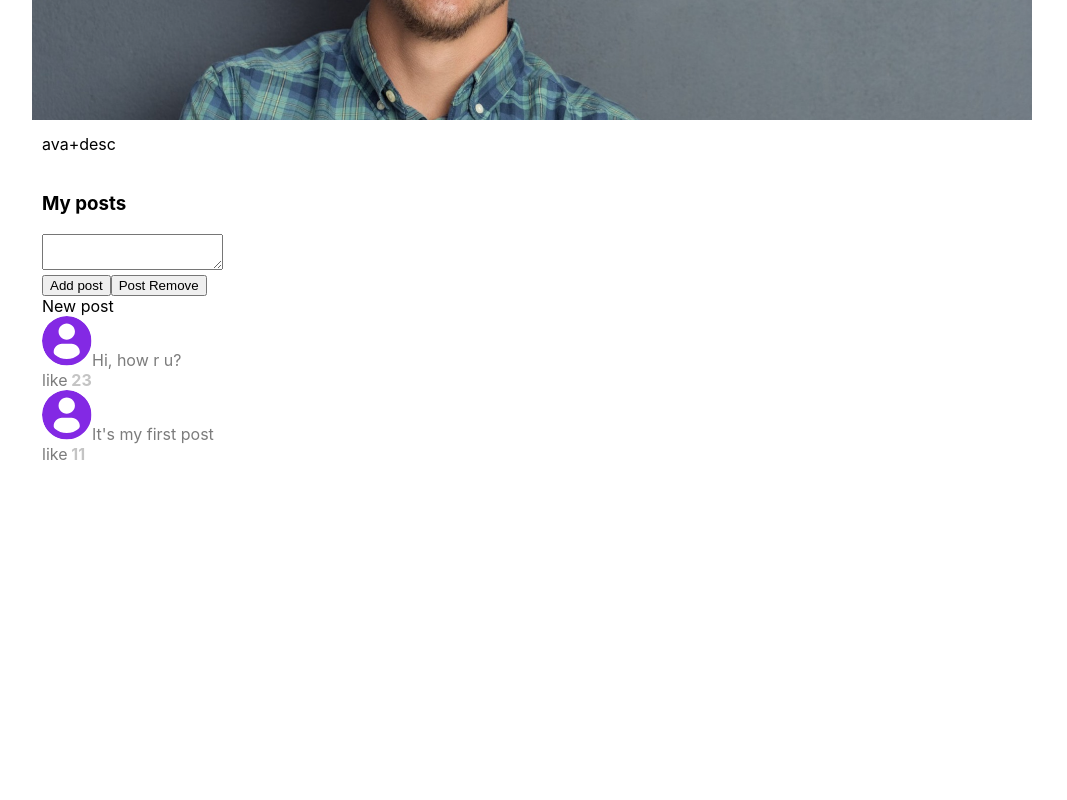
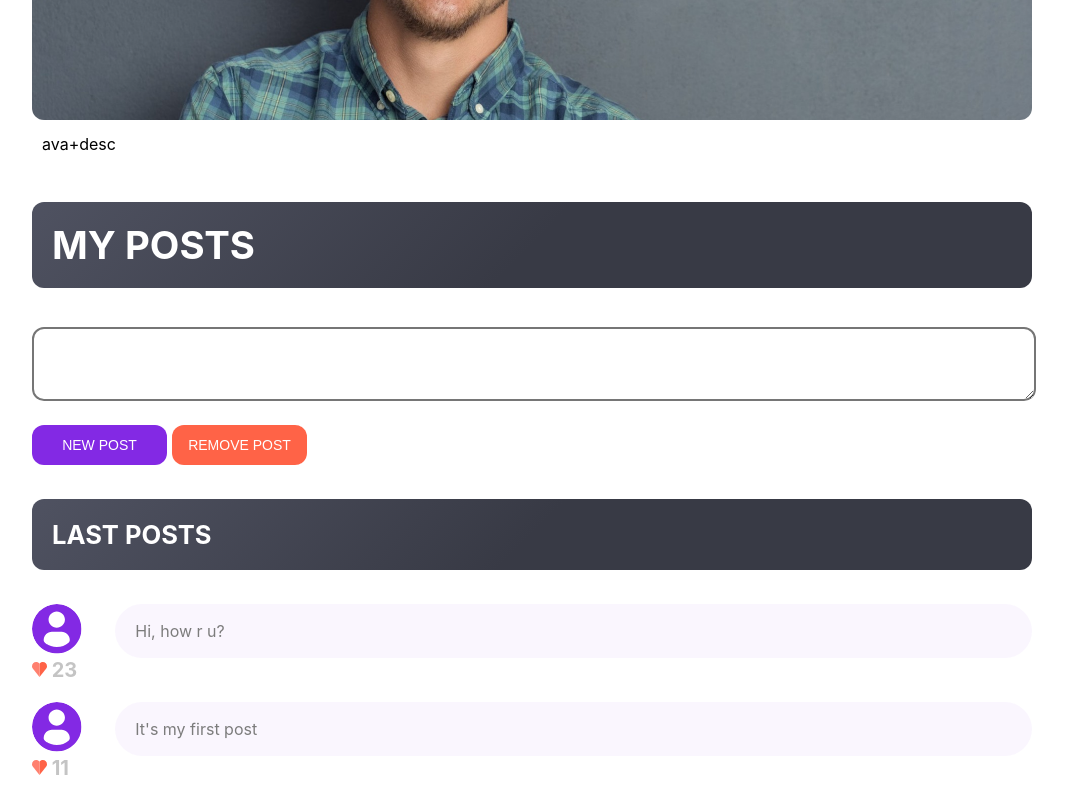
Before and after one commit to maxsergeev/socialnetwork, a React (Create React App) app: page /profile in a window 1280 px wide. Shown: the part 364-1164 px from the top of the page, without its empty margins (208-1275 px from the left). Before the commit the page ends 838 px from the top, so only its background shows below. Built offline with nearby package versions, Linux system fonts and the light colour scheme.

Commit message:
new styles in /Profile

```diff
--- a/src/components/Profile/MyPosts/MyPosts.jsx
+++ b/src/components/Profile/MyPosts/MyPosts.jsx
@@ -6,16 +6,21 @@ const MyPosts = () => {
     return (
 
         <div className={style.postsBlock}>
-            <h3>My posts</h3>
             <div>
-                <div>
+                <h3>MY POSTS</h3>
+            </div>
+
+            <div className={style.postNew}>
+                <div className={style.postTextArea}>
                     <textarea></textarea>
                 </div>
+                <div className={style.postButtons}>
+                    <button className={style.btn + ' ' + style.btnAdd}>NEW POST</button>
+                    <button className={style.btn + ' ' + style.btnRemove}>REMOVE POST</button>
+                </div>
 
-                <button>Add post</button>
-                <button>Post Remove</button>
             </div>
-            <div>New post</div>
+            <h4>LAST POSTS</h4>
             <div className={style.post}>
                 <Post message='Hi, how r u?' likeCount='23'/>
                 <Post message="It's my first post" likeCount='11'/>
--- a/src/components/Profile/MyPosts/MyPosts.module.css
+++ b/src/components/Profile/MyPosts/MyPosts.module.css
@@ -1,7 +1,81 @@
 .postsBlock{
-    padding: 10px;
+    /*padding: 10px;*/
 }
 
 .posts {
     margin-top: 10px;
 }
+h3,h4{
+    background-color: #383a45;
+    background-image: linear-gradient(
+            135deg, #4f5261 0%, #383a45 50%);
+    padding: 20px;
+    /*margin: 0 -10px 20px -10px;*/
+    color: #fff;
+    border-radius: 12px;
+}
+h3{
+    font-size: 2.4rem;
+}
+h4{
+    font-size: 1.6rem;
+}
+
+.postTextArea textarea{
+    border-radius: 12px;
+    border-width: 2px;
+    width: calc(100% - 40px);
+    max-width: 1000px;
+    resize: vertical;
+    min-height: 30px;
+    max-height: 100px;
+    height: 30px;
+    transition: all .6s;
+    padding: 20px;
+    font-family: monospace;
+    font-size: 18px;
+}
+.postTextArea textarea:focus-visible{
+    outline: none;
+    border-radius: 12px;
+    border-color: #8329E4;
+    border-width: 2px;
+    transition: all .6s;
+}
+.postButtons{
+    margin-top: 20px;
+}
+.postNew{
+
+}
+.postButtons .btn{
+    transition: all .6s;
+    border-bottom: none;
+    background: #7C7C7C;
+    border: none;
+    width: 135px;
+    height: 40px;
+    font-size: 14px;
+    color: white;
+    margin-right: 5px;
+    border-radius: 12px;
+    padding: 12px;
+}
+.postButtons .btnAdd{
+    background: #8329E4;
+}
+.postButtons .btnAdd:hover{
+    background: #8c49d0;
+}
+.postButtons .btnAdd:active{
+    background: #65438d;
+}
+.postButtons .btnRemove{
+    background: #ff6347;
+}
+.postButtons .btnRemove:hover{
+    background: #ff806f;
+}
+.postButtons .btnRemove:active{
+    background: #aa574b;
+}
--- a/src/components/Profile/MyPosts/Post/Post.jsx
+++ b/src/components/Profile/MyPosts/Post/Post.jsx
@@ -1,16 +1,19 @@
 import React from 'react';
 import style from './Post.module.css';
 import postPhoto from './../../../../images/profile-user.svg'
+import heartLike from './../../../../images/heart-like.svg'
 
 const Post = (props) => {
     return (
         <div className={style.item}>
-
+            <div className={style.itemPhoto}>
                 <img src={postPhoto}/>
-
-            {props.message}
-            <div>
-                <span>like</span>
+            </div>
+            <div className={style.itemMessage}>
+                {props.message}
+            </div>
+            <div className={style.itemLike}>
+                <span><img src={heartLike} alt=""/></span>
                 <span className={style.likeCount}> {props.likeCount}</span>
             </div>
 
--- a/src/components/Profile/MyPosts/Post/Post.module.css
+++ b/src/components/Profile/MyPosts/Post/Post.module.css
@@ -2,15 +2,35 @@
 
   .item{
     color: #7C7C7C;
+      display: grid;
+      grid-template-columns: 1fr 11fr;
+      margin-bottom: 20px;
   }
 
-  .item img{
+  .itemMessage{
+      padding: 15px 0;
+  }
+
+  .itemPhoto img{
     width: 50px;
     border-radius: 50%;
   }
 
  .likeCount{
     font-weight: 700;
-    font-size: 16px;
+    font-size: 20px;
     color: #C4C4C4;
   }
+
+ .itemLike img{
+     width: 15px;
+ }
+
+ .itemMessage{
+     background: rgba(156, 81, 233, 0.05);
+     border-radius: 35px;
+     padding: 20px;
+     display: flex;
+     align-items: center;
+     padding: 10px 20px;
+ }
--- a/src/components/Profile/ProfileInfo/ProfileInfo.jsx
+++ b/src/components/Profile/ProfileInfo/ProfileInfo.jsx
@@ -5,7 +5,7 @@ import profilePhoto from './../../../images/profile.png'
 const ProfileInfo = () => {
     return (
         <div>
-            <div>
+            <div className={style.profilePhoto}>
                 <img src={profilePhoto}/>
             </div>
             <div className={style.descriptionBlock}>ava+desc</div>
--- a/src/components/Profile/ProfileInfo/ProfileInfo.module.css
+++ b/src/components/Profile/ProfileInfo/ProfileInfo.module.css
@@ -1,3 +1,7 @@
 .descriptionBlock{
     padding: 10px;
 }
+
+.profilePhoto img{
+    border-radius: 12px;
+}
```
Also changed, not shown: src/images/heart-like.svg (added).
